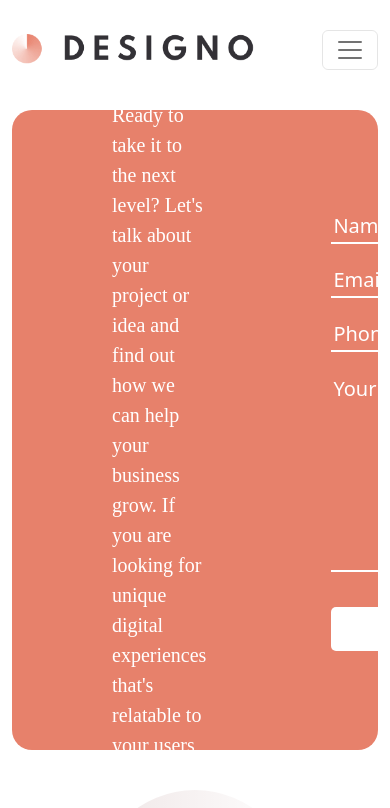
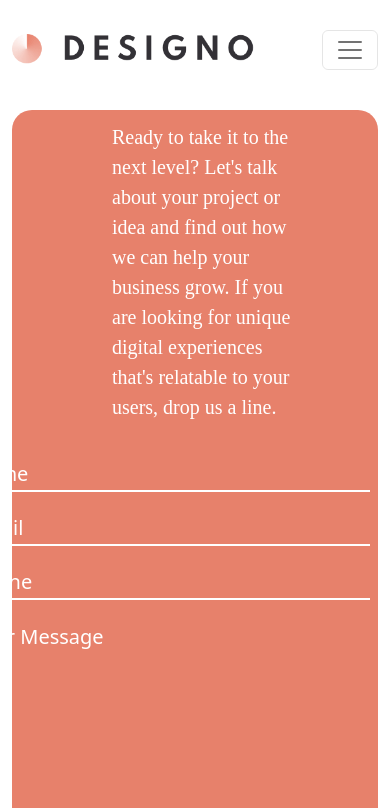
Before and after one commit to thomasgilmore/designo-multi-page-website, a React (Create React App) app: page /contact in a window 390 px wide. Shown: the top 808 px of the page. Built offline with nearby package versions, Linux system fonts and the light colour scheme.

Commit message:
fixed mobile and tablet view of Contact.js

```diff
--- a/src/Components/contact.css
+++ b/src/Components/contact.css
@@ -77,3 +77,12 @@
 .contactSubmitButton:hover {
   background-color: #FFAD9B;
 }
+
+@media only screen and (max-width: 992px) {
+  .contactUsContainer {
+    flex-direction: column;
+    height: 760px;
+    justify-content: center;
+    gap: 20px;
+  }
+}
```
